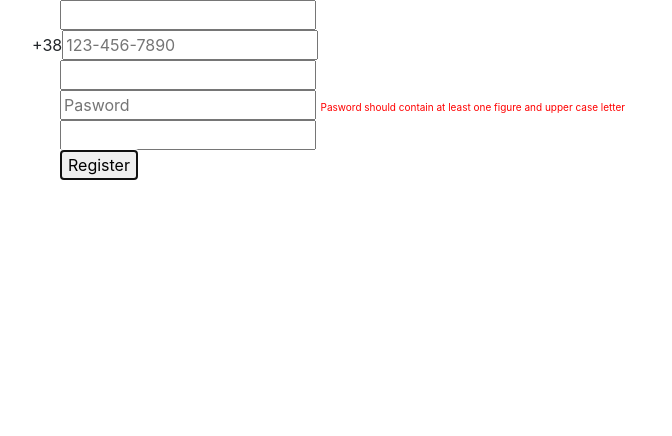
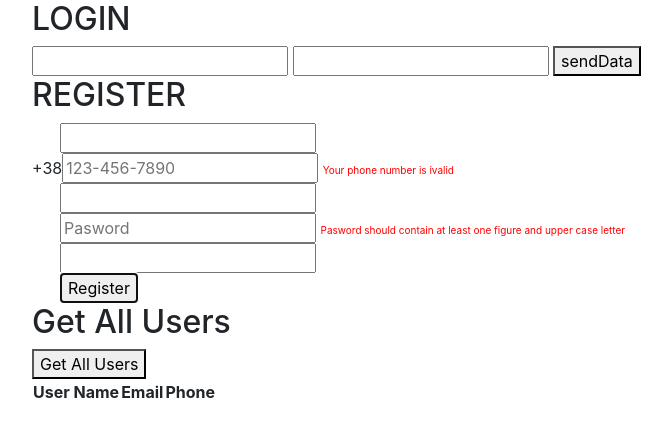
Before and after one commit to Kristel96/MainAcademyFrontEnd, a plain HTML site: page index.html in a window 1280 px wide. Both pictures are taken after a click on the button "Register". Shown: the whole page, without its empty margins (53-725 px from the left). Drawn offline with nearby package versions, Linux system fonts and the light colour scheme; no server answers.

Commit message:
added Get Users function

```diff
--- a/index.html
+++ b/index.html
@@ -1,7 +1,7 @@
 <!DOCTYPE html>
 <html>
 <head>
-	 <meta charset="utf-8">
+    <meta charset="utf-8">
 	<meta name="viewport" content="width=device-width, initial-scale=1, shrink-to-fit=no">
 	<title>LESS</title>
     <link rel="stylesheet" href="styles/styles.css">
@@ -11,12 +11,14 @@
 </head>
 <body>
 <div class="container">
-    <!--<div class="logIn centered">-->
-        <!--<input id="email">-->
-        <!--<input id="password2">-->
-        <!--<button id="button">sendData</button>-->
-    <!--</div>-->
+    <h2>LOGIN</h2>
+    <div class="logIn centered">
+        <input id="email">
+        <input id="password2">
+        <button id="button">sendData</button>
+    </div>
     <div class="register">
+        <h2>REGISTER</h2>
         <div>
             <input class="space" id="username" >
             <span class="span-red" id="username-span"></span>
@@ -39,6 +41,20 @@
         </div>
         <button class="space" id="register">Register</button>
     </div>
+
+</div>
+<div class="container">
+    <h2>Get All Users</h2>
+    <button id="allUsers">Get All Users</button>
+    <table>
+        <tr>
+            <th>User Name </th>
+            <th>Email </th>
+            <th>Phone</th>
+        </tr>
+        <tbody id="usersTable">
+        </tbody>
+    </table>
 </div>
 
 <!--<script src="https://code.jquery.com/jquery-3.3.1.slim.min.js" integrity="sha384-q8i/X+965DzO0rT7abK41JStQIAqVgRVzpbzo5smXKp4YfRvH+8abtTE1Pi6jizo" crossorigin="anonymous"></script>-->
--- a/scripts/main.js
+++ b/scripts/main.js
@@ -8,23 +8,23 @@ $( document ).ready(function() {
            url: "https://mainacademydemo1.azurewebsites.net/api/User/Login",
            data: user
        })
-           .done(function( msg ) {
+          .done(function( msg ) {
           console.log(msg);
            });
    });
    // RUSER REGISTER
     $("#register").click(function () {
         var globalObject={};
-        // let username = $("#username").val();
-        // let phone = $("#phone").val();
-        // let addressLine1 = $("#addressLine1").val();
-        // let password = $("#password1").val();
+        let username = $("#username").val();
+        let phone = $("#phone").val();
+        let addressLine1 = $("#addressLine1").val();
+        let password = $("#password1").val();
 
-        let username = "khrystyna rymar";
-        let phone = "123-456-7890";
-        let email = "reyerry@hmai.yu";
-        let addressLine1 = "Bandery 33";
-        let password ="Kh2ertyu";
+        // let username = "khrystyna rymar";
+        // let phone = "123-456-7890";
+        // let email = "reyerry@hmai.yu";
+        // let addressLine1 = "Bandery 33";
+        // let password ="Kh2ertyu";
 
         let conPassword = $("#confirmpassword").val();
         validate(username,phone,addressLine1, password,conPassword,email);
@@ -45,8 +45,8 @@ $( document ).ready(function() {
         $.ajax({
             method: "POST",
             url: "https://mainacademydemo1.azurewebsites.net/api/User/Register?" + jQuery.param({password:globalObject.password}),
-            contentType: 'application/x-www-form-urlencoded; charset=UTF-8',
-            data:globalObject.user,
+            contentType: 'application/json; charset=utf-8',
+            data:JSON.stringify(globalObject.user),
         })
             .done(function (msg) {
                 console.log(msg);
@@ -59,7 +59,6 @@ $( document ).ready(function() {
                 globalObject.user.phone = phone;
                 globalObject.user.addressLine1 = addressLine1;
                 globalObject.user.addressLine2 = addressLine1;
-
                 globalObject.password = password;
             } else{
                 return false;
@@ -84,5 +83,19 @@ $( document ).ready(function() {
             }
             return true;
         }
+    });
+    // GET ALL USERS
+    $("#allUsers").click(function () {
+        $.ajax({
+            method: "GET",
+            url: "https://mainacademydemo1.azurewebsites.net/api/User"
+        })
+            .done(function( users ) {
+                var tableBody = $("#usersTable");
+                for(var i=0; i<=users.length; i++){
+                    tableBody.append("<tr><td>" + users[i].username + "</td><td>"+ users[i].email+"</td><td>"+ users[i].phone+"</td></tr>");
+                }
+                console.log(users);
+            });
     })
 });
```
